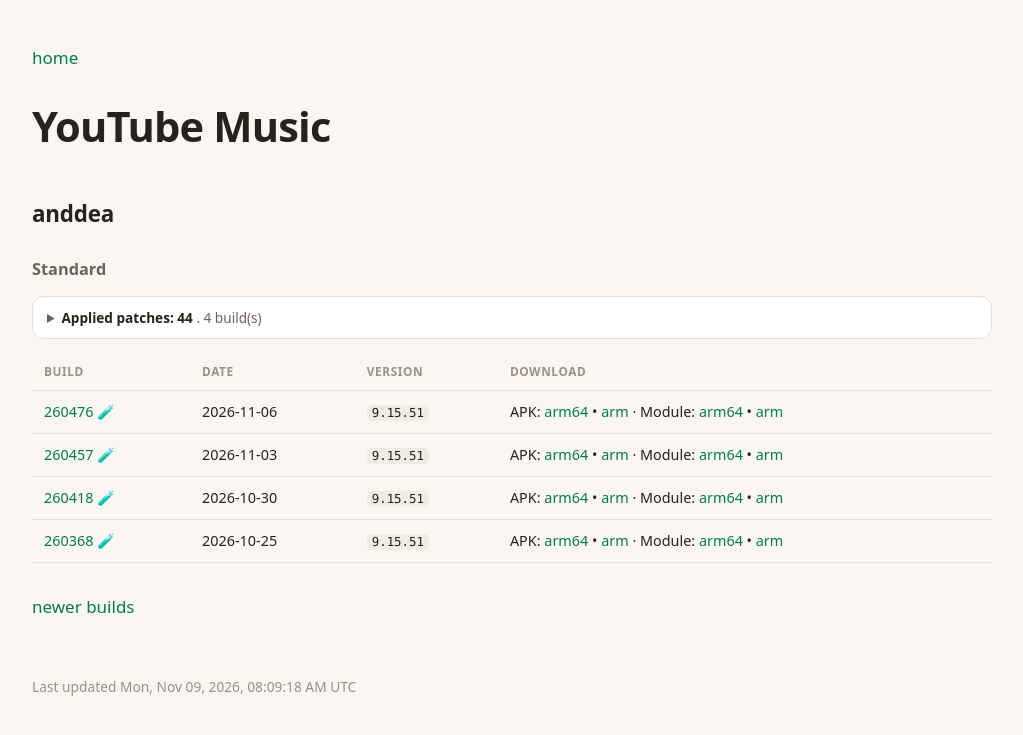
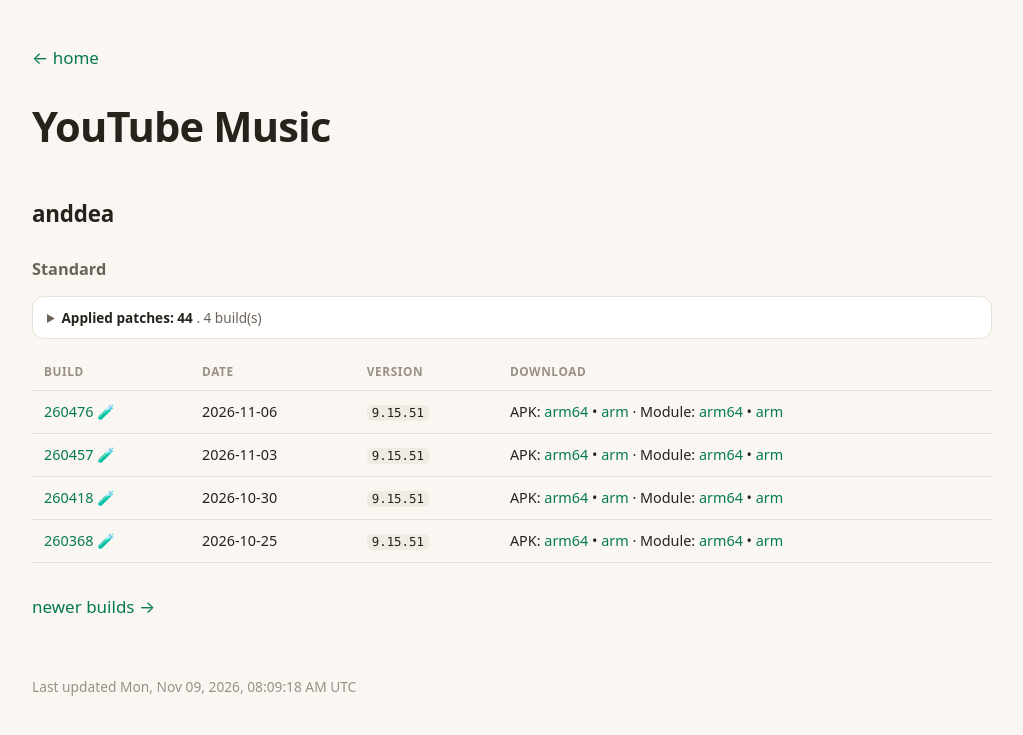
Before and after one commit to nullcpy/archive, a Jekyll site: the page built from apps/youtubemusic/2.md, in a window 1280 px wide. Shown: the top 735 px of the page, without its empty margins (128-1151 px from the left). Built offline with Jekyll 4.4.1, drawn with Linux system fonts in a browser that asks for light colours; our own code applies the rules of GitHub Pages for plain Markdown files.

```diff
--- a/_layouts/default.html
+++ b/_layouts/default.html
@@ -22,7 +22,7 @@
     repeat its own title, which is what the default theme used to do.
     {% endcomment %}
     {% if page.url contains "/apps/" %}
-    <nav class="crumbs"><a href="{{ '/' | relative_url }}">home</a></nav>
+    <nav class="crumbs"><a href="{{ '/' | relative_url }}">← home</a></nav>
     {% endif %}
     <main>
       {{ content }}
--- a/apps/youtubemusic/2.md
+++ b/apps/youtubemusic/2.md
@@ -62,4 +62,4 @@
 | [260418](https://github.com/nullcpy/archive/releases/tag/260418) 🧪 | 2026-10-30 | `9.15.51` | APK: [arm64](https://github.com/nullcpy/archive/releases/download/260418/youtube-music-anddea-v9.15.51-arm64-v8a.apk) • [arm](https://github.com/nullcpy/archive/releases/download/260418/youtube-music-anddea-v9.15.51-arm-v7a.apk) · Module: [arm64](https://github.com/nullcpy/archive/releases/download/260418/youtube-music-anddea-module-v9.15.51-arm64-v8a.zip) • [arm](https://github.com/nullcpy/archive/releases/download/260418/youtube-music-anddea-module-v9.15.51-arm-v7a.zip) |
 | [260368](https://github.com/nullcpy/archive/releases/tag/260368) 🧪 | 2026-10-25 | `9.15.51` | APK: [arm64](https://github.com/nullcpy/archive/releases/download/260368/youtube-music-anddea-v9.15.51-arm64-v8a.apk) • [arm](https://github.com/nullcpy/archive/releases/download/260368/youtube-music-anddea-v9.15.51-arm-v7a.apk) · Module: [arm64](https://github.com/nullcpy/archive/releases/download/260368/youtube-music-anddea-module-v9.15.51-arm64-v8a.zip) • [arm](https://github.com/nullcpy/archive/releases/download/260368/youtube-music-anddea-module-v9.15.51-arm-v7a.zip) |
 
-[newer builds](https://github.com/nullcpy/archive/blob/main/apps/youtubemusic/README.md)
+[newer builds →](https://github.com/nullcpy/archive/blob/main/apps/youtubemusic/README.md)
```
Also changed, not shown: apps/youtube/2.md (+1 -1 lines), apps/youtube/README.md (+1 -1 lines), apps/youtubemusic/README.md (+1 -1 lines), .github/workflows/pages.yml.
